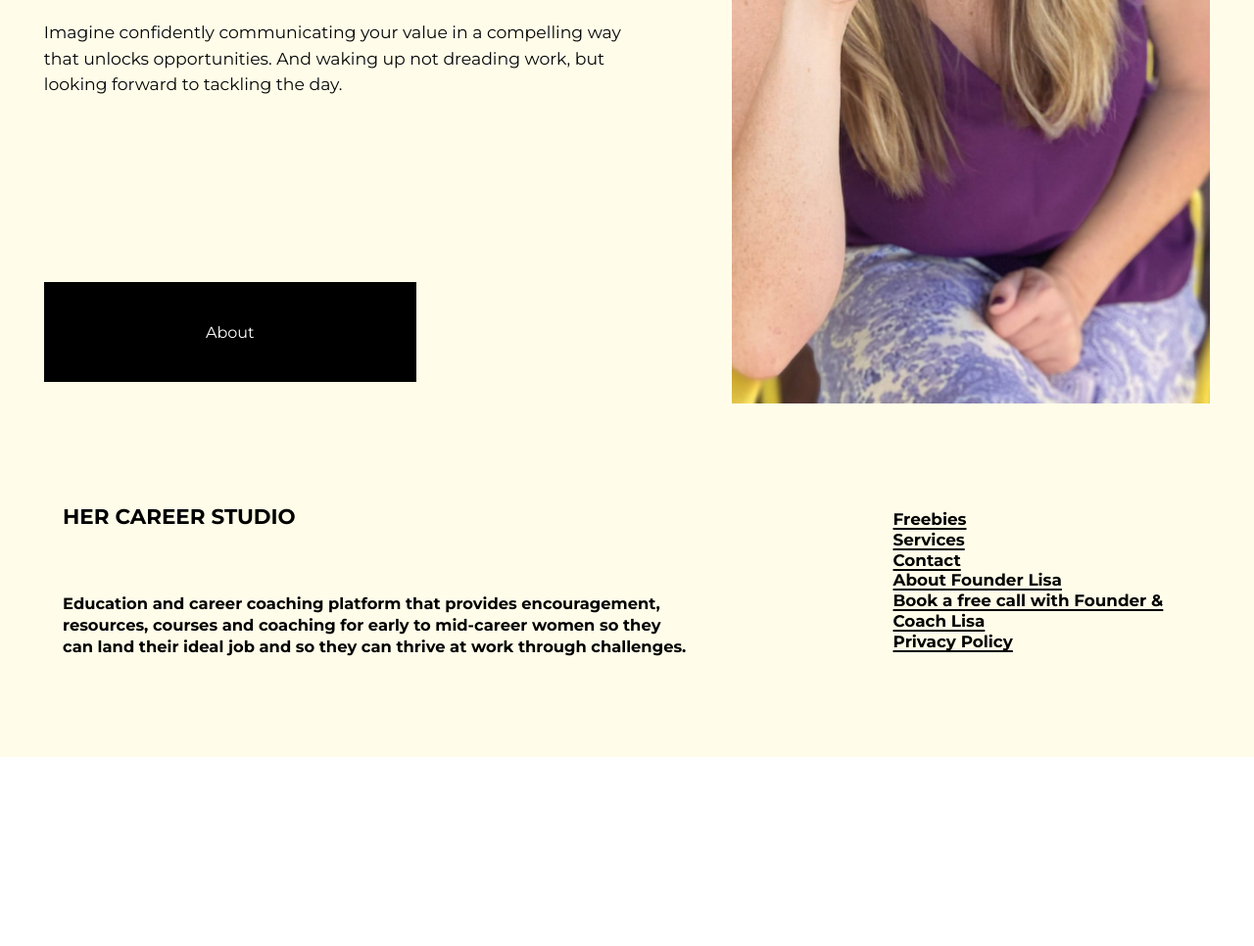
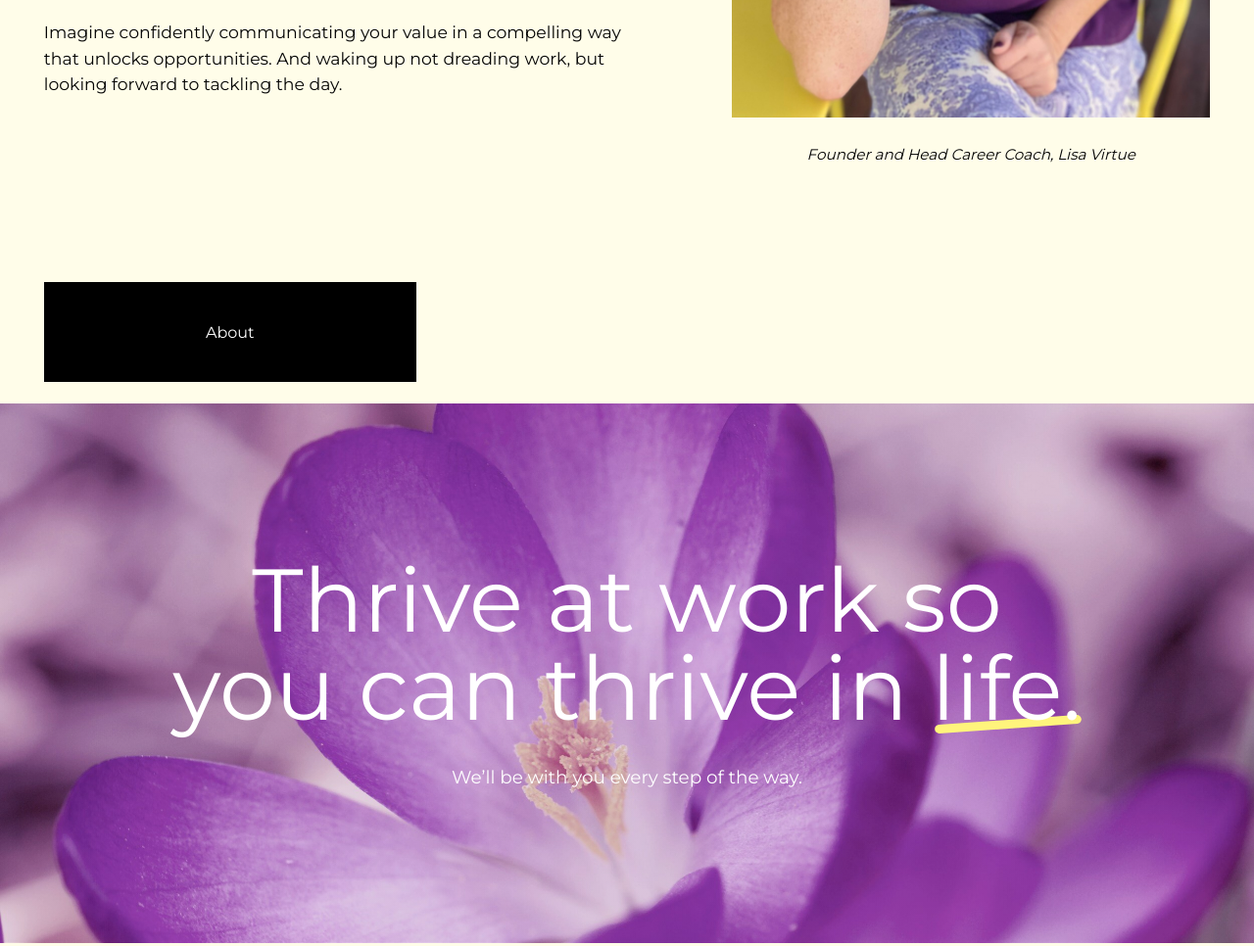
Before and after one commit to johnpfeiffer/hercareerstudio, a plain HTML site: page index.html in a window 1280 px wide. Shown: the part 3320-4286 px from the top of the page at 98% size. Before the commit the page ends 4093 px from the top, so only its background shows below. Drawn offline with Linux system fonts and the light colour scheme.

Commit message:
finish the homepage with the last text and flower image

```diff
--- a/index.html
+++ b/index.html
@@ -202,12 +202,23 @@
           <a class="dark-cta" href="#about">About</a>
         </div>
 
-        <div class="thrive-image">
+        <figure class="thrive-image">
           <img
             src="static/images/Career+Coach+Lisa+Virtue.JPG"
             alt="Career coach Lisa Virtue smiling"
             loading="lazy"
           >
+          <figcaption>Founder and Head Career Coach, Lisa Virtue</figcaption>
+        </figure>
+      </section>
+
+      <section class="closing-hero" aria-labelledby="closing-heading">
+        <div class="closing-hero-content">
+          <h2 id="closing-heading">
+            Thrive at work so
+            <span>you can thrive in <em>life.</em></span>
+          </h2>
+          <p>We&rsquo;ll be with you every step of the way.</p>
         </div>
       </section>
     </main>
--- a/static/css/main.css
+++ b/static/css/main.css
@@ -458,16 +458,81 @@ a {
 }
 
 .thrive-image {
+  margin: 0;
   min-height: 100%;
 }
 
 .thrive-image img {
   display: block;
   width: 100%;
-  height: 100%;
-  min-height: 940px;
+  height: clamp(720px, 49vw, 920px);
   object-fit: cover;
   object-position: 56% center;
+}
+
+.thrive-image figcaption {
+  padding: clamp(28px, 2.2vw, 42px) 24px 0;
+  font-size: clamp(0.95rem, 0.94vw, 1.16rem);
+  font-style: italic;
+  line-height: 1.35;
+  text-align: center;
+}
+
+.closing-hero {
+  display: flex;
+  min-height: clamp(540px, 43vw, 680px);
+  align-items: center;
+  justify-content: center;
+  padding: clamp(76px, 7vw, 118px) clamp(24px, 6vw, 140px);
+  color: var(--paper);
+  background-image:
+    linear-gradient(rgba(100, 17, 124, 0.16), rgba(100, 17, 124, 0.16)),
+    url("../images/image-asset-2.jpeg");
+  background-position: center;
+  background-size: cover;
+  text-align: center;
+}
+
+.closing-hero-content {
+  max-width: 1500px;
+}
+
+.closing-hero h2 {
+  margin: 0;
+  font-size: clamp(4.2rem, 7.1vw, 9.2rem);
+  font-weight: 400;
+  line-height: 0.98;
+  letter-spacing: 0;
+}
+
+.closing-hero h2 span {
+  display: block;
+}
+
+.closing-hero em {
+  position: relative;
+  display: inline-block;
+  font-style: normal;
+  isolation: isolate;
+}
+
+.closing-hero em::after {
+  position: absolute;
+  z-index: -1;
+  right: 0;
+  bottom: 0.03em;
+  width: 98%;
+  height: 0.1em;
+  content: "";
+  background: var(--yellow);
+  border-radius: 999px;
+  transform: rotate(-4deg);
+}
+
+.closing-hero p {
+  margin: clamp(28px, 2.7vw, 48px) 0 0;
+  font-size: clamp(1.15rem, 1.4vw, 1.75rem);
+  line-height: 1.4;
 }
 
 .resource-page {
@@ -810,7 +875,7 @@ a {
   }
 
   .thrive-image img {
-    min-height: 720px;
+    height: 720px;
   }
 
   .resource-page .site-header {
@@ -933,7 +998,15 @@ a {
   }
 
   .thrive-image img {
+    height: 520px;
+  }
+
+  .closing-hero {
     min-height: 520px;
+  }
+
+  .closing-hero h2 {
+    font-size: clamp(3.4rem, 13vw, 5.4rem);
   }
 
   .hero-content h1 {
```
Also changed, not shown: static/images/image-asset-2.jpeg (added).
